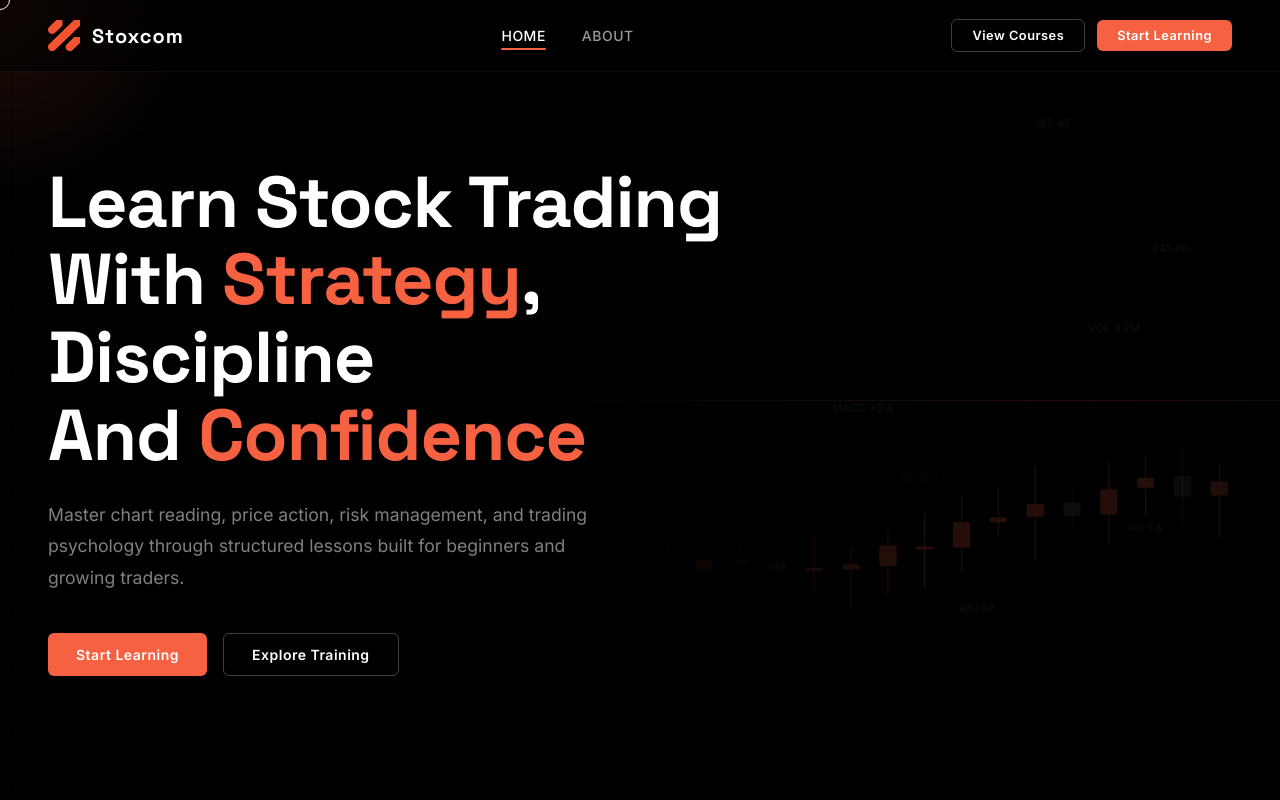
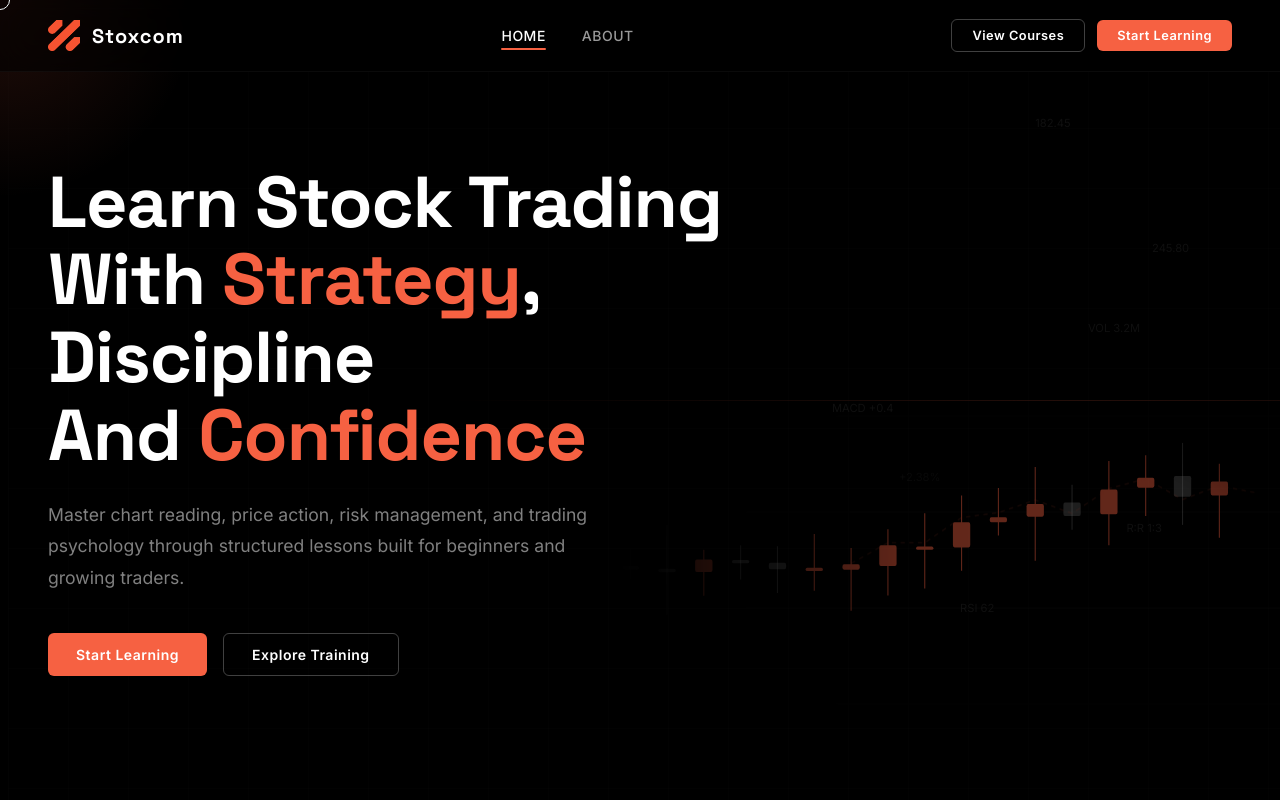
Before and after one commit to J1309/SXM, a React (Vite) app: page / in a window 1280 px wide. Shown: the top 800 px of the page. Built offline with nearby package versions, Linux system fonts and the light colour scheme.

Commit message:
Increase hero chart base opacity for better visibility

```diff
--- a/src/styles/index.css
+++ b/src/styles/index.css
@@ -612,14 +612,14 @@ h1, h2, h3, h4, h5, h6 {
   width: 55%;
   height: 60%;
   z-index: 1;
-  opacity: 0.15;
+  opacity: 0.4;
   transition: opacity 0.6s var(--ease-expo);
   mask-image: radial-gradient(ellipse 90% 80% at 70% 50%, black 25%, transparent 72%);
   -webkit-mask-image: radial-gradient(ellipse 90% 80% at 70% 50%, black 25%, transparent 72%);
 }
 
 .hero-chart:hover {
-  opacity: 0.55;
+  opacity: 0.8;
 }
 
 .hero-chart svg {
```
